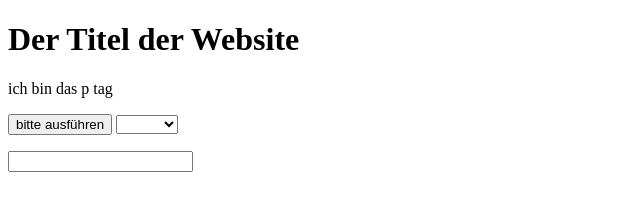
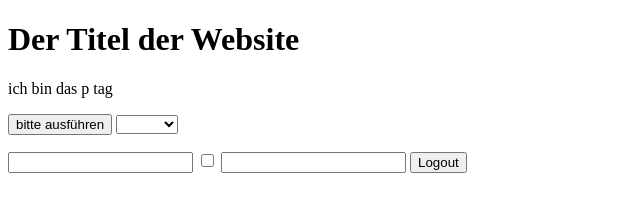
Before and after one commit to CodeTarik/basic, a plain HTML site: page index.html in a window 1280 px wide. Shown: the whole page, without its empty margins (0-640 px from the left). Drawn offline with Linux system fonts and the light colour scheme.

Commit message:
onkeydown & onkeyup

```diff
--- a/dom_manupulation.js
+++ b/dom_manupulation.js
@@ -28,3 +28,9 @@ function myCars(){
     var x = document.getElementById("mySelect").value;
     document.getElementById("brands").innerHTML = "Du hast " + x + " ausgewählt";
 }
+
+
+function myLogout() {
+    var inputValue = document.getElementById('buzz').value;
+    console.log("Input Value: " + inputValue);
+}
--- a/index.html
+++ b/index.html
@@ -42,7 +42,12 @@
 
 <p id="brands"></p>
 
-<input type="text" onkeyup="console.log('keyup')">
+<input type="text">
+<input type="checkbox" onchange="console.log(5)">
+
+
+<input type="text" id="buzz">
+<button id="logoutButton" onkeydown="myLogout()">Logout</button>
 
 </body>
 
```
